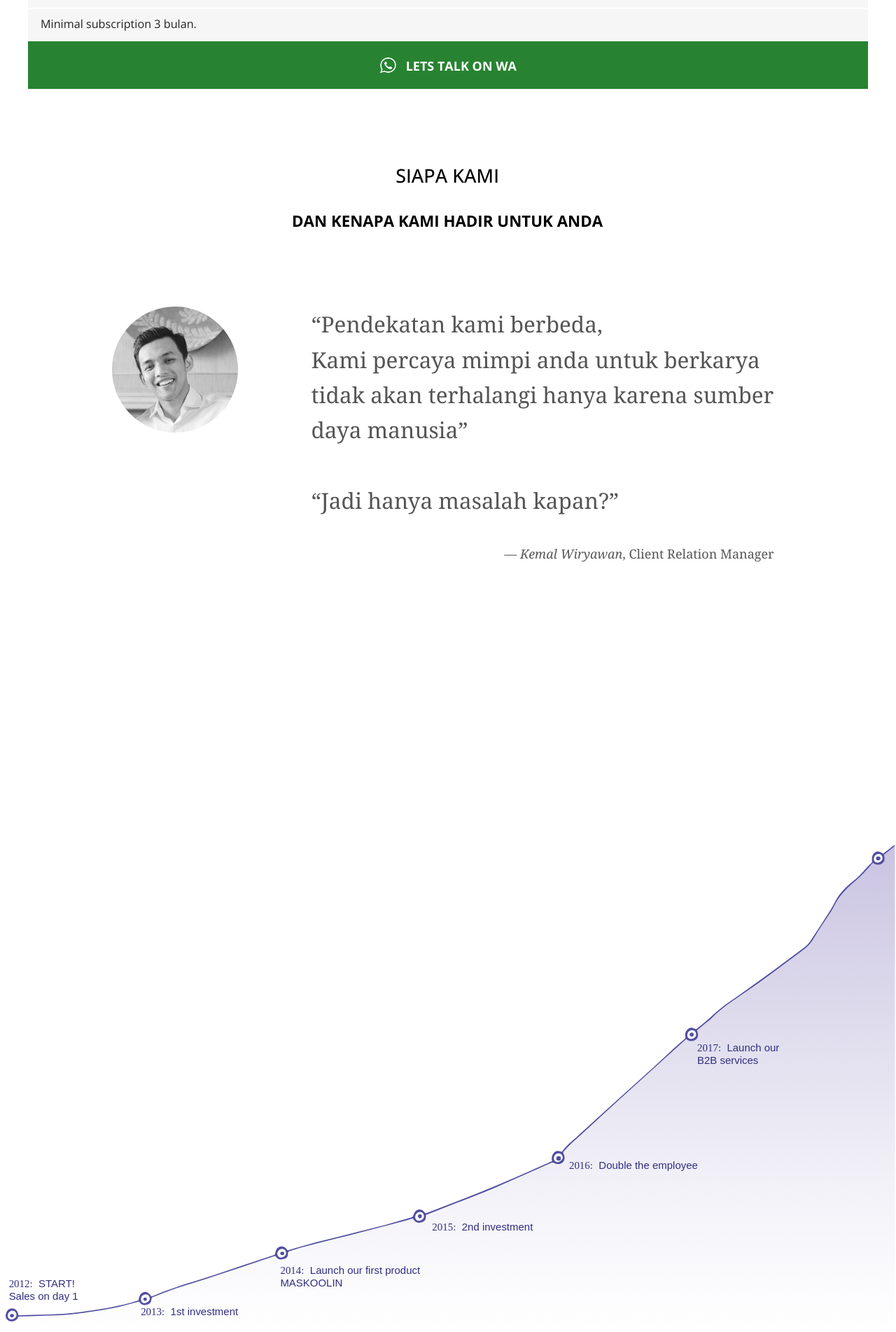
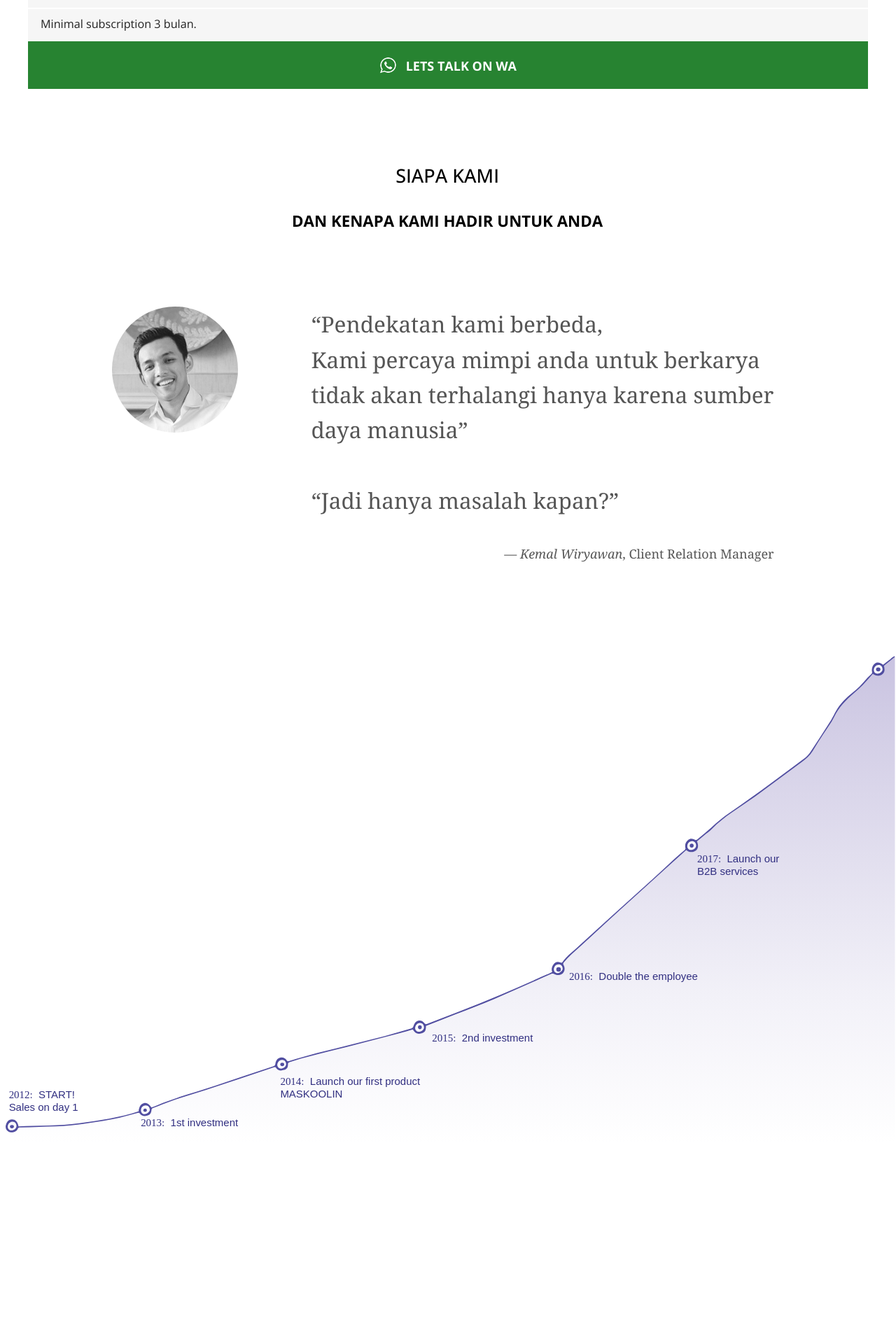
Before and after one commit to kemtol/rocktokom, a Jekyll site: the page built from index.html, in a window 1280 px wide. Shown: the part 4451-6354 px from the top of the page at 70% size. Built offline with Jekyll 4.4.1, drawn with Linux system fonts in a browser that asks for light colours; nearby versions of some CDN libraries; after the commit the page ends 6084 px from its top, so only the background shows below that.

Commit message:
Update default.html

```diff
--- a/_layouts/default.html
+++ b/_layouts/default.html
@@ -185,7 +185,7 @@
     footer{
       display: inherit;
       width: 100%;
-      height: 55rem;
+      height: 40rem;
       position: relative;
       top: 0;
       margin-top: -10rem;
```
